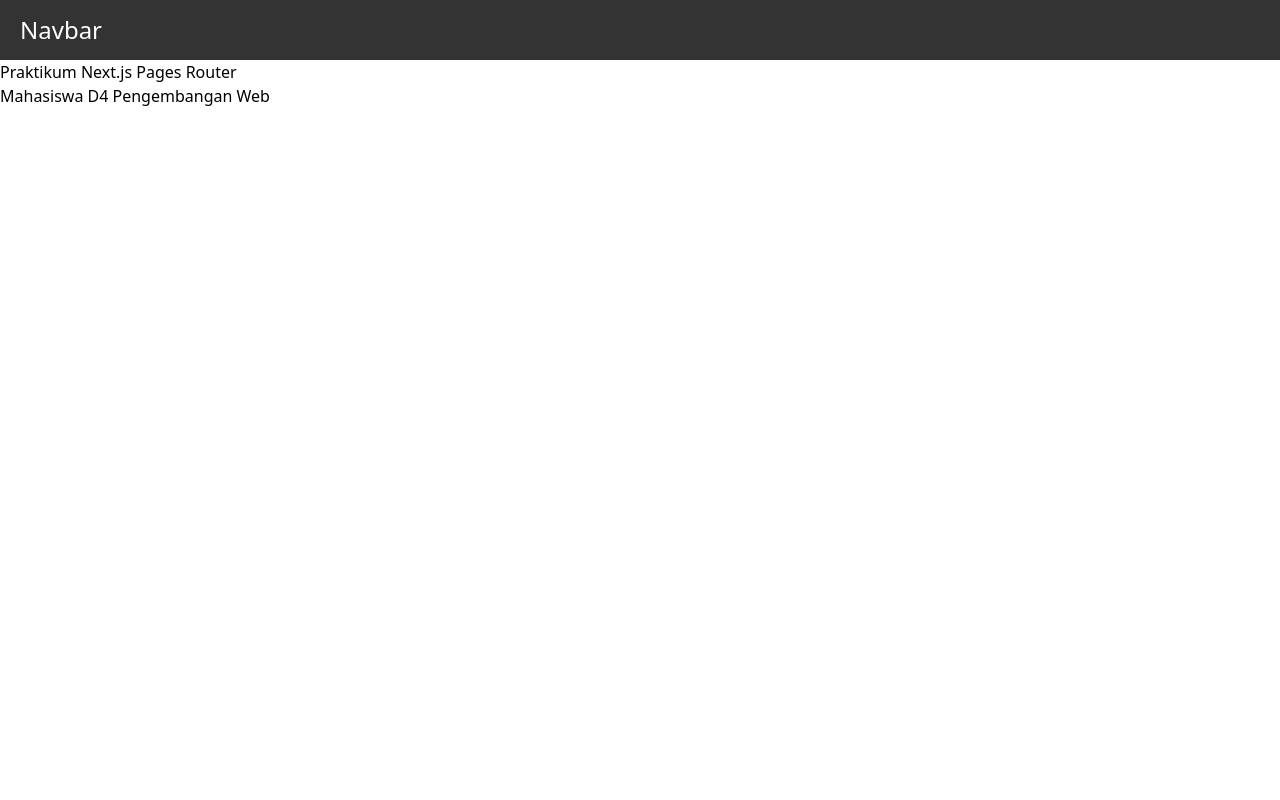
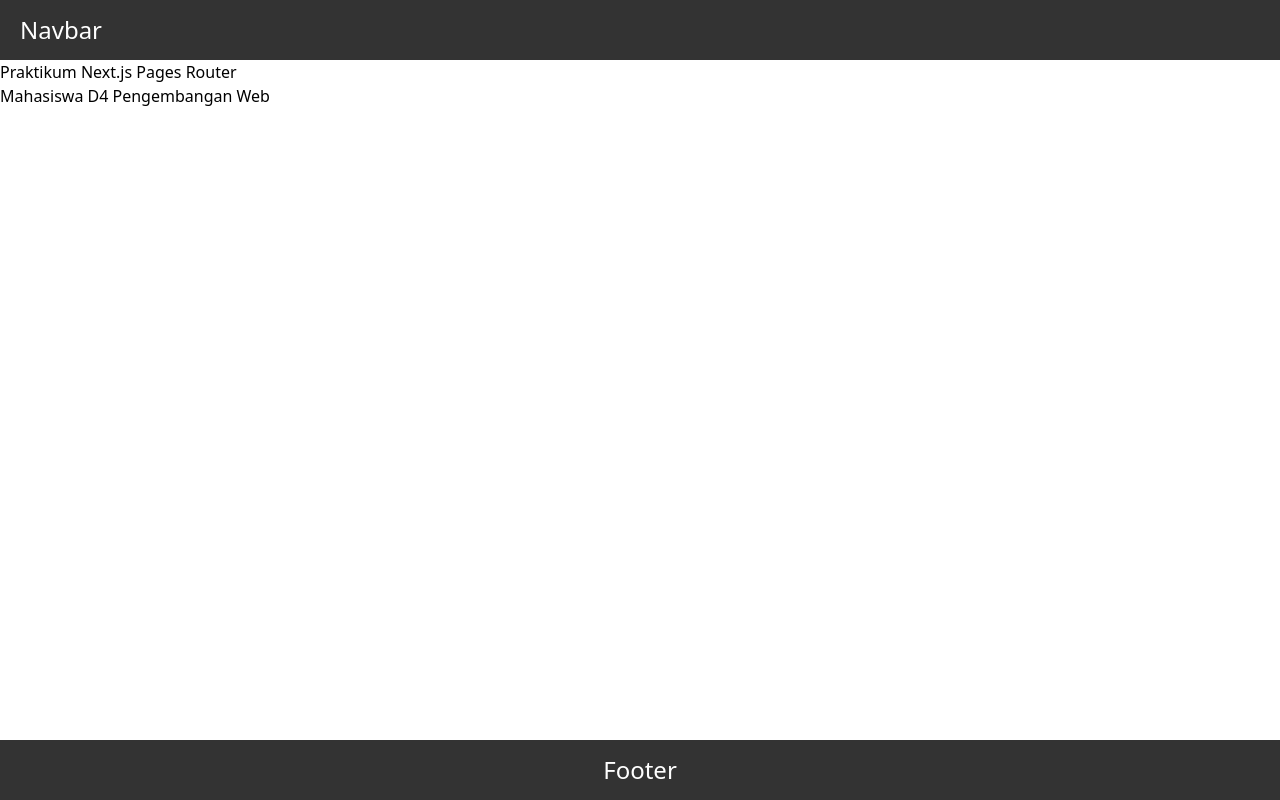
Before and after one commit to Sadiya8924/Pemrograman_Berbasis_Framework-PBF-, a Next.js app: page / in a window 1280 px wide. Built offline with nearby package versions, Linux system fonts and the light colour scheme.

Commit message:
Add footer component and styles

```diff
--- /dev/null
+++ b/src/components/layouts/Appshell/appshell.module.css
@@ -0,0 +1,9 @@
+.container {
+  display: flex;
+  flex-direction: column;
+  min-height: 100vh;
+}
+
+.content {
+  flex: 1;
+}
--- a/src/components/layouts/Appshell/index.tsx
+++ b/src/components/layouts/Appshell/index.tsx
@@ -1,5 +1,7 @@
 import { useRouter } from 'next/router';
 import Navbar from '../navbar';
+import Footer from '../footer';
+import styles from './appshell.module.css';
 
 const disableNavbar = ["/auth/login", "/auth/register", "/404"];
 
@@ -12,9 +14,10 @@
     const { pathname } = useRouter();
 
     return (
-    <main>
+    <main className={styles.container}>
       {!disableNavbar.includes(pathname) && <Navbar />}
-      {children}
+      <div className={styles.content}>{children}</div>
+      {!disableNavbar.includes(pathname) && <Footer />}
     </main>
   );
 }
--- /dev/null
+++ b/src/components/layouts/footer/footer.module.css
@@ -0,0 +1,10 @@
+.footer {
+  width: 100%;
+  height: 60px;
+  background-color: #333;
+  color: white;
+  display: flex;
+  align-items: center;
+  justify-content: center;
+  padding: 0 20px;
+}
--- /dev/null
+++ b/src/components/layouts/footer/index.tsx
@@ -0,0 +1,13 @@
+import styles from './footer.module.css';
+
+const Footer = () => {
+  return (
+    <div className={styles.footer}>
+      <div className='big'>
+        <h1>Footer</h1>
+      </div>
+    </div>
+  );
+};
+
+export default Footer;
```
